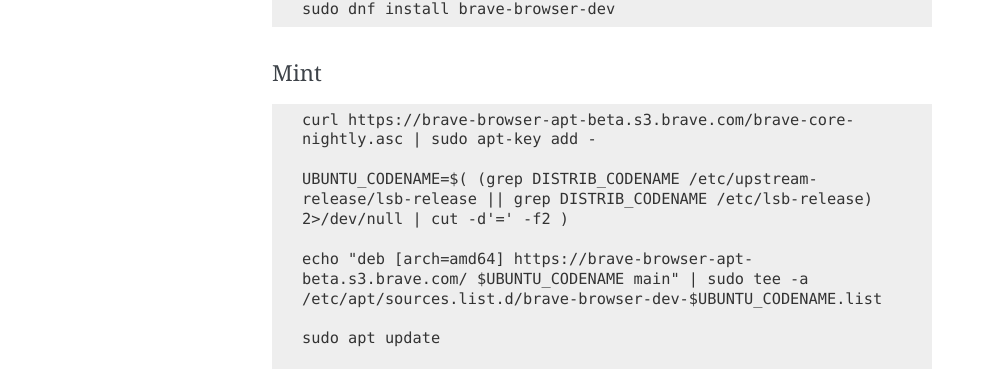
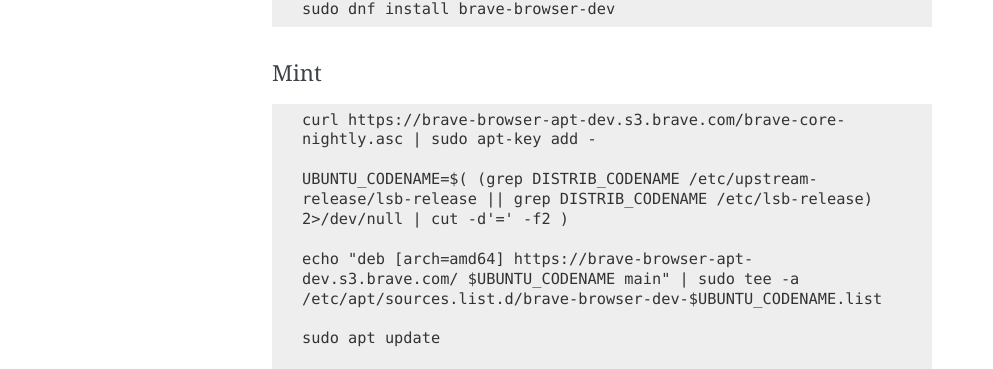
Before and after one commit to brave/brave-browser, a Sphinx documentation site: the page built from docs/source/installing-brave.rst, in a window 1280 px wide. Shown: the part 1709-2078 px from the top of the page, without its empty margins (148-1141 px from the left). Built offline with Sphinx 7.4.7, drawn with Linux system fonts in a browser that asks for light colours; some of the changed lines change nothing that is shown.

Commit message:
more typos

```diff
--- a/docs/source/installing-brave.rst
+++ b/docs/source/installing-brave.rst
@@ -84,11 +84,11 @@
 ----
 ::
 
-    curl https://brave-browser-apt-beta.s3.brave.com/brave-core-nightly.asc | sudo apt-key add -
+    curl https://brave-browser-apt-dev.s3.brave.com/brave-core-nightly.asc | sudo apt-key add -
 
     UBUNTU_CODENAME=$( (grep DISTRIB_CODENAME /etc/upstream-release/lsb-release || grep DISTRIB_CODENAME /etc/lsb-release) 2>/dev/null | cut -d'=' -f2 )
 
-    echo "deb [arch=amd64] https://brave-browser-apt-beta.s3.brave.com/ $UBUNTU_CODENAME main" | sudo tee -a /etc/apt/sources.list.d/brave-browser-dev-$UBUNTU_CODENAME.list
+    echo "deb [arch=amd64] https://brave-browser-apt-dev.s3.brave.com/ $UBUNTU_CODENAME main" | sudo tee -a /etc/apt/sources.list.d/brave-browser-dev-$UBUNTU_CODENAME.list
 
     sudo apt update
 
```
